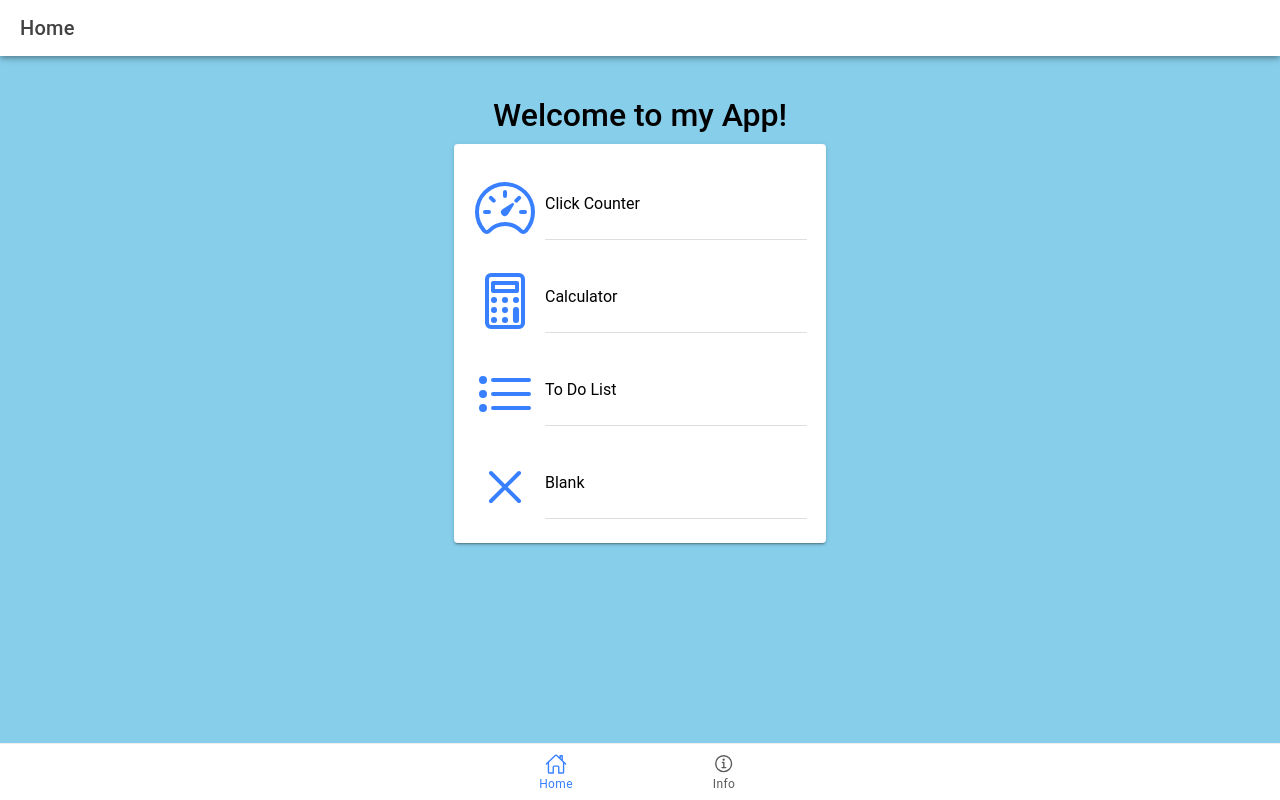
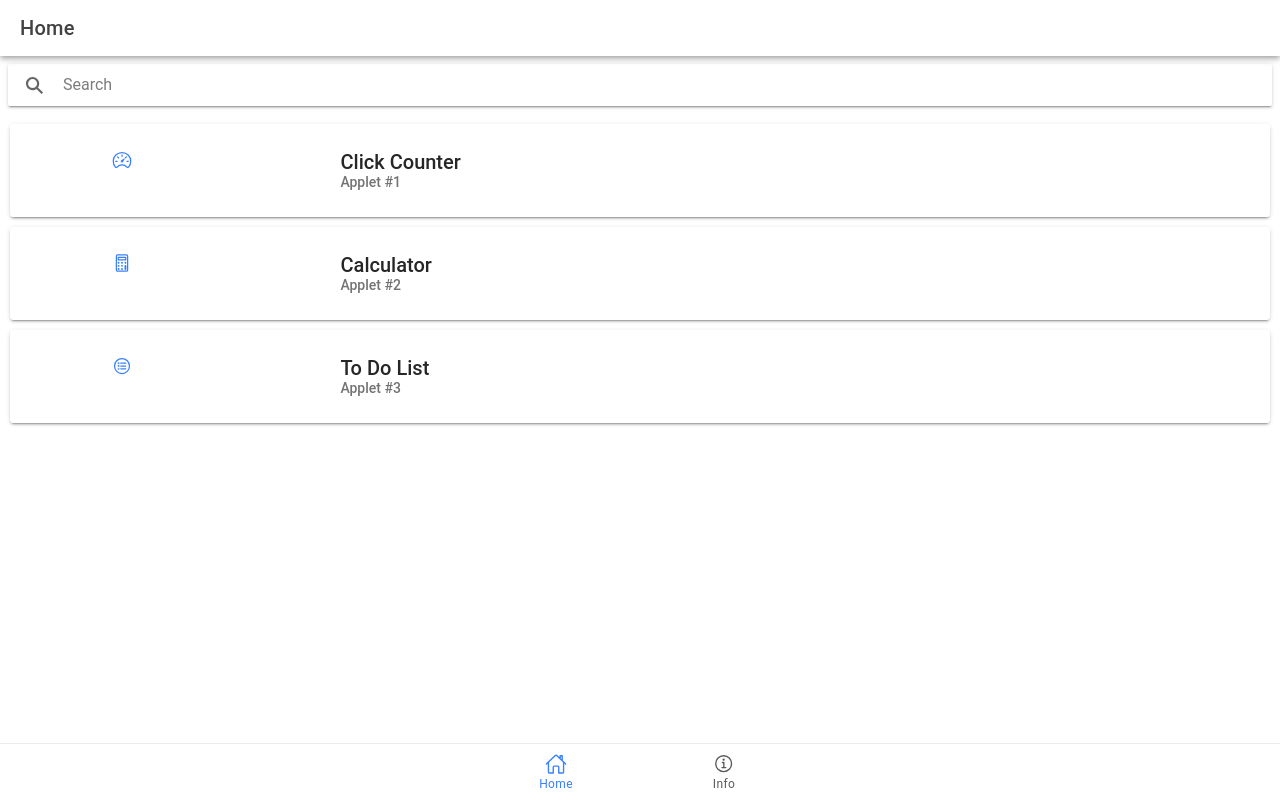
Before and after one commit to JhnDm/ion-t-Domo, a React (Vite) app: page /home in a window 1280 px wide. Built offline with nearby package versions, Linux system fonts and the light colour scheme.

Commit message:
added card data

```diff
--- a/src/pages/home.tsx
+++ b/src/pages/home.tsx
@@ -1,5 +1,5 @@
-import React from 'react';
-import { IonContent, IonHeader, IonPage, IonTitle, IonToolbar,IonCard,IonCardContent,IonCardHeader,IonCardSubtitle,IonCardTitle,IonItem,IonLabel,IonList,IonThumbnail,IonIcon, IonRouterLink } from '@ionic/react';
+import React, { useState } from 'react';
+import { IonContent, IonHeader, IonPage, IonTitle, IonToolbar,IonCard,IonCardContent,IonCardHeader,IonCardSubtitle,IonCardTitle,IonItem,IonLabel,IonList,IonThumbnail,IonIcon, IonRouterLink,IonSearchbar, IonGrid,IonRow,IonCol } from '@ionic/react';
 import { useHistory } from 'react-router-dom'; // Import useHistory hook
 
 import './home.css';
@@ -7,10 +7,32 @@ import { calculatorOutline, closeOutline, listCircleOutline, listOutline, speedo
 
 const Home: React.FC = () => {
   const history = useHistory(); // Initialize useHistory hook
+  {/*Dynamic Search*/}
+  const [searchTerm, setSearchTerm] = useState<string>('');
 
-{/* const navigateToProfile = () => {
-    history.push('/profile'); // Navigate to the '/profile' route
-  };*/}
+
+  const cardData = [
+    {
+      title: 'Click Counter',
+      icon: speedometerOutline,
+      subtitle: 'Applet #1',
+      link: '/clickcounter'
+    },
+    {
+      title: 'Calculator',
+      icon: calculatorOutline,
+      subtitle: 'Applet #2',
+      link: '/calculator'
+    },
+    {
+      title: 'To Do List',
+      icon: listCircleOutline,
+      subtitle: 'Applet #3',
+      link: '/ToDolistApp'
+    },
+
+
+  ];
 
   return (
     <IonPage>
@@ -20,55 +42,44 @@ const Home: React.FC = () => {
       </IonToolbar>
     </IonHeader>
     <IonContent fullscreen>
-      <div className="welcome-text">
-        <h1>Welcome to my App!</h1>
-        <IonCard className="custom-card">
-          <IonCardContent>
-            <IonList>
-              <IonItem>
-                <IonThumbnail slot="start">
-                <IonRouterLink href="./clickcounter">
-                <IonIcon icon={speedometerOutline} style={{ fontSize: '4rem' }} />
-                    </IonRouterLink>
-                </IonThumbnail>
-                <IonLabel>Click Counter</IonLabel>
-              </IonItem>
-              <br />
-              <IonItem>
-                <IonThumbnail slot="start">
-                <IonRouterLink href="./calculator">
-                <IonIcon icon={calculatorOutline} style={{ fontSize: '4rem' }} />
-                    </IonRouterLink>
-                </IonThumbnail>
-                <IonLabel>Calculator</IonLabel>
-              </IonItem>
-              <br />
-              <IonItem>
-                <IonThumbnail slot="start">
-                <IonRouterLink href="./TodoListApp">
-                <IonIcon icon={listOutline} style={{ fontSize: '4rem' }} />
-                    </IonRouterLink>
-                </IonThumbnail>
-                <IonLabel>To Do List</IonLabel>
-              </IonItem>
-              <br />
-              <IonItem>
-                <IonThumbnail slot="start">
-                <IonRouterLink href="">
-                <IonIcon icon={closeOutline} style={{ fontSize: '4rem' }} />
-                    </IonRouterLink>
-                </IonThumbnail>
-                <IonLabel>Blank</IonLabel>
-              </IonItem>
+      <IonHeader collapse="condense">
+        <IonToolbar>
+          <IonTitle size="large">Home</IonTitle>
+        </IonToolbar>
+      </IonHeader>
+    {/*Dynamic Search*/}
+    <>
+      <IonSearchbar
+        value={searchTerm}
+        onIonInput={(e) => setSearchTerm(e.target.value ?? '')}
+      />
 
-
-            </IonList>
-          </IonCardContent>
-        </IonCard>
-      </div>
-    </IonContent>
-  </IonPage>
+      {cardData
+        .filter((card) => card.title.toLowerCase().includes(searchTerm.toLowerCase()))
+        .map((card, index) => (
+          <IonCard key={index} href={card.link}>
+            <IonCardHeader>
+              <IonCardTitle>
+                <IonGrid>
+                  <IonRow>
+                    <IonCol push=".75">
+                      <IonIcon className="home-card-icon" icon={card.icon} color="primary" />
+                    </IonCol>
+                    <IonCol pull='3'>
+                      <div className="home-card-title">{card.title}</div>
+                      <IonCardSubtitle>{card.subtitle}</IonCardSubtitle>
+                    </IonCol>
+                  </IonRow>
+                </IonGrid>
+              </IonCardTitle>
+            </IonCardHeader>
+          </IonCard>
+      ))}
+    </>
+      </IonContent>
+    </IonPage>
 );
 };
 
+//
 export default Home;
```
